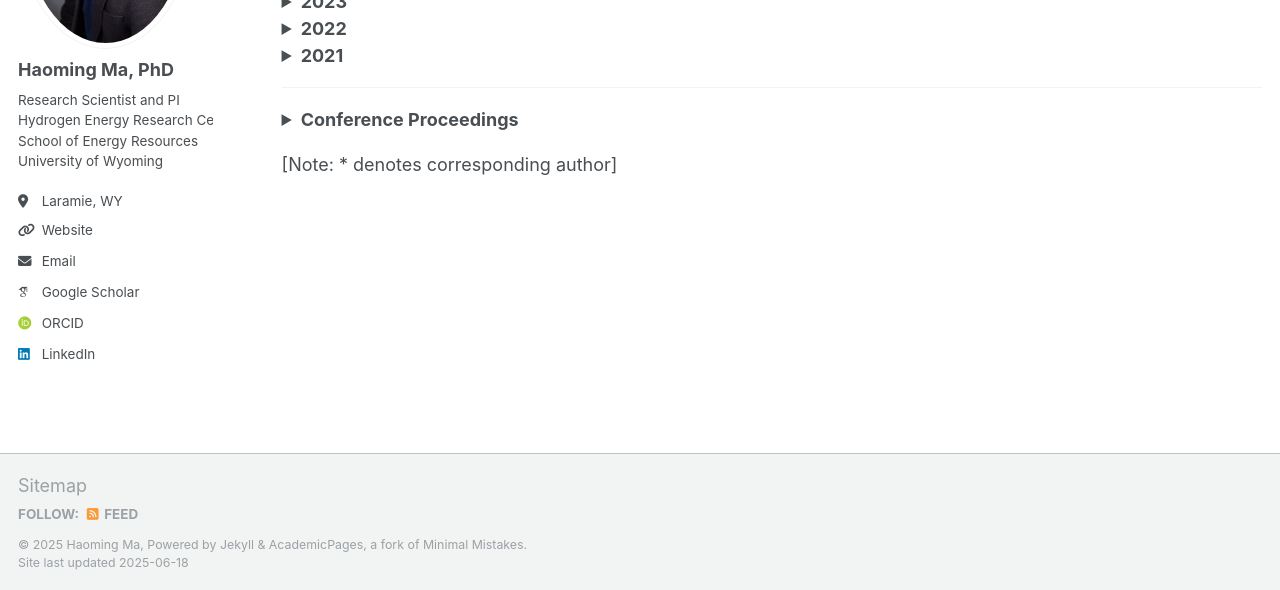
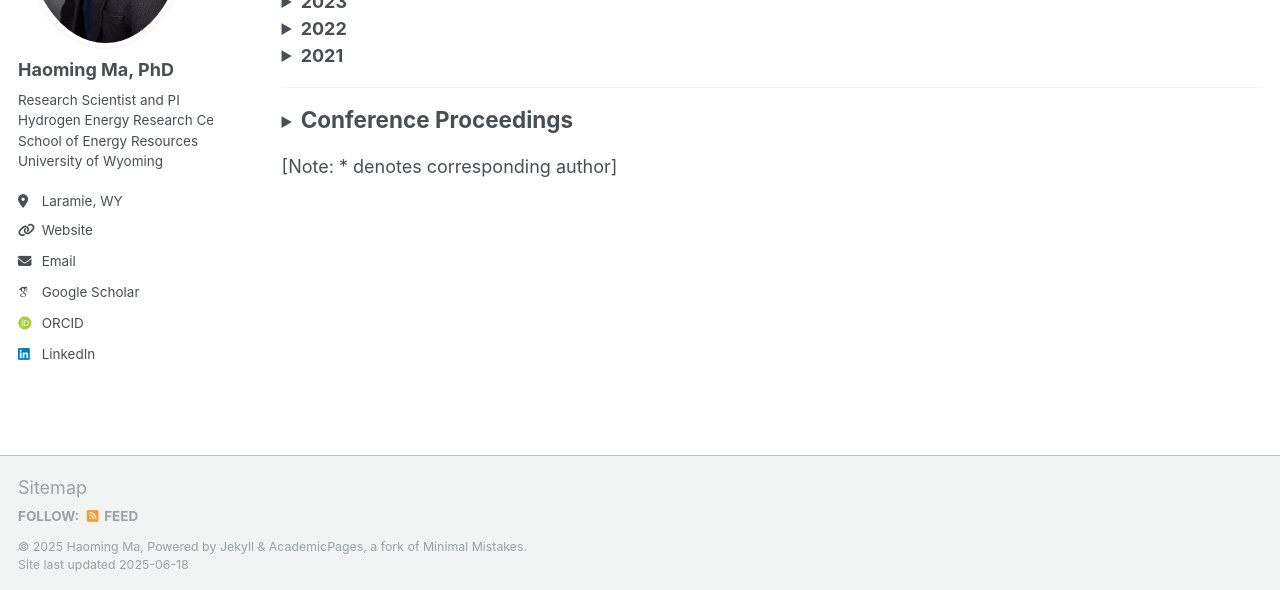
Before and after one commit to haoming-ma/haoming-ma.github.io, a Jekyll site: the page built from _pages/publications.md, in a window 1280 px wide and 900 px high, scrolled down 680 px. Shown: the part 307-897 px from the top of the window. Built offline with Jekyll 4.4.1, drawn with Linux system fonts in a browser that asks for light colours; some web fonts are replaced.

Commit message:
Update publications.md

```diff
--- a/_pages/publications.md
+++ b/_pages/publications.md
@@ -156,7 +156,7 @@ See the full, automatically updated list on
 ---
 
 <details>
-  <summary><strong>Conference Proceedings</strong></summary>
+  <summary><h2 style="display:inline;">Conference Proceedings</h2></summary>
 <br>
   <p><strong>[C15]</strong> <strong>Ma, H.</strong>, Zhu, Y., Long, W., Masnadi, M., Heath, G., Balcombe, P., Ravikumar, A. P. <strong>(2025)</strong> Measurement-informed, geospatial life-cycle GHG emissions of global liquefied-natural-gas supply chains. ACS Spring 2025, San Diego, CA, USA, Mar 23-27.</p>
 
```
